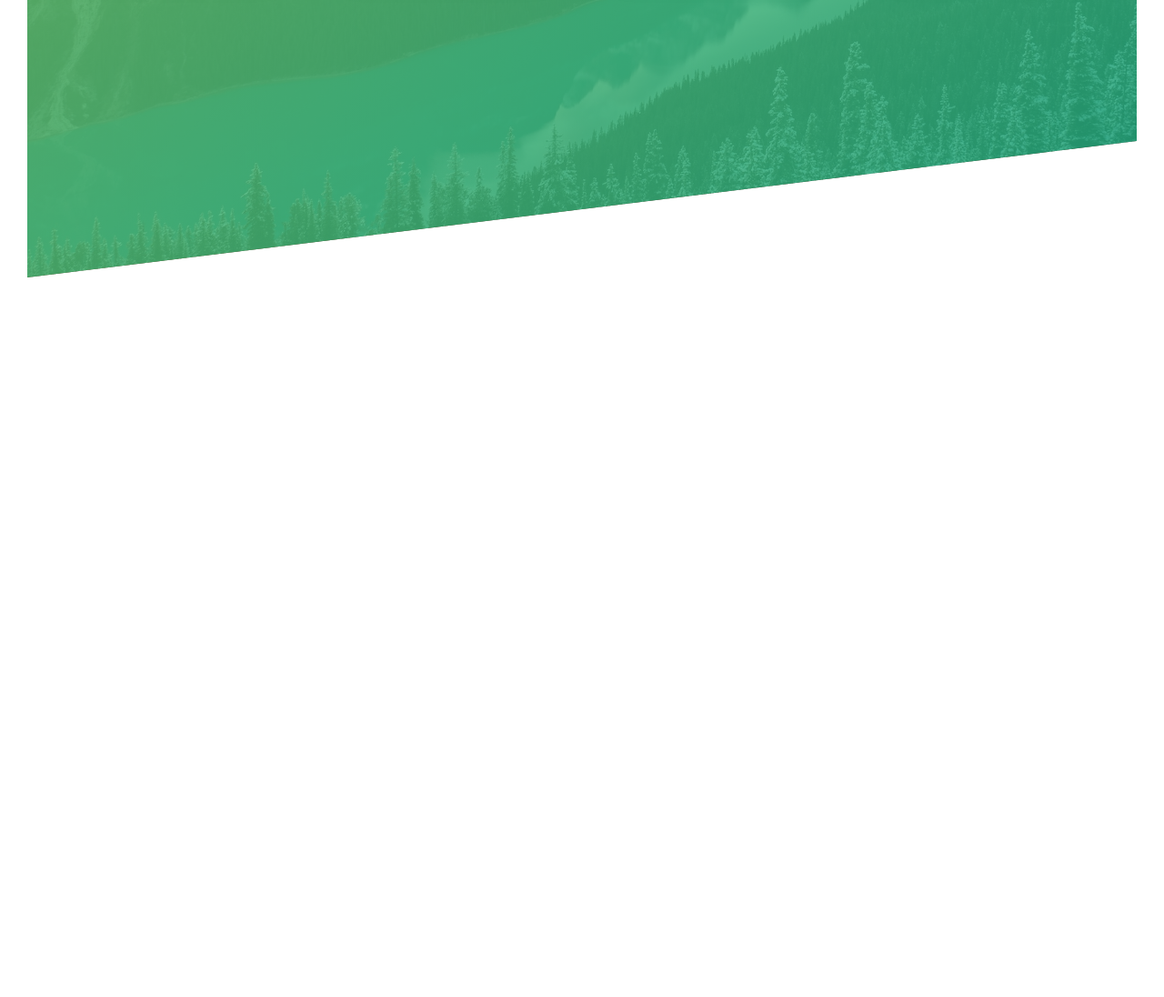
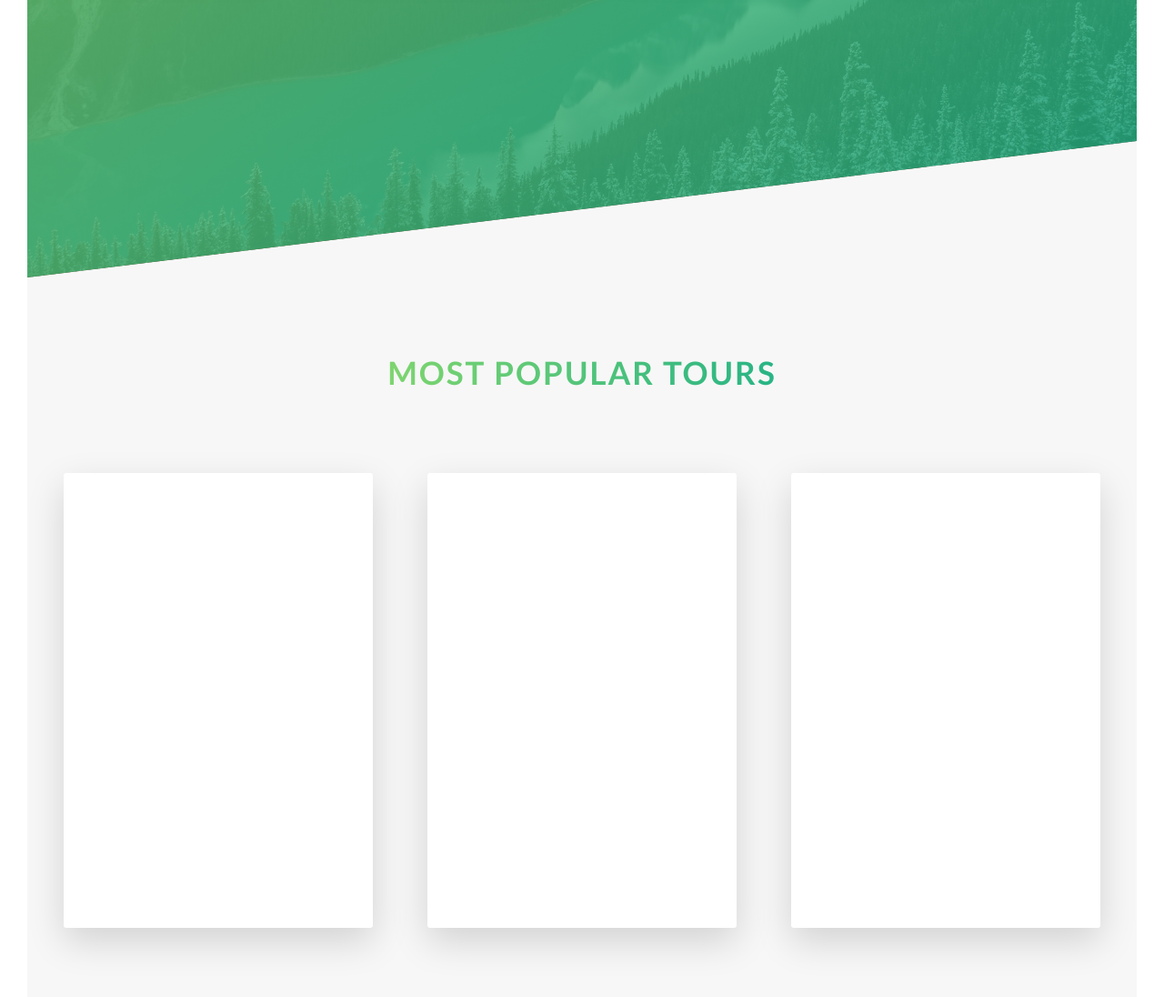
Before and after one commit to HellyZ/travel-agency-landing, a website: page index.html in a window 1280 px wide. Shown: the part 2115-3211 px from the top of the page at 91% size. Before the commit the page ends 2420 px from the top, so only its background shows below. Drawn offline with Linux system fonts and the light colour scheme.

Commit message:
add cards to section tours

```diff
--- a/index.html
+++ b/index.html
@@ -107,7 +107,46 @@
             </div>
           </div>
         </div>
+      </section>
+      <section class="section-tours">
+        <div class="u-center-text u-margin-bottom-big">
+          <h2 class="heading-secondary">
+            Most popular tours
+          </h2>
+        </div>
 
+        <div class="row">
+          <div class="col-1-of-3">
+            <div class="card">
+              <div class="card__side card__side--front card__side--front-1">
+                FRONT
+              </div>
+              <div class="card__side card__side--back card__side--back-1">
+                BACK
+              </div>
+            </div>
+          </div>
+          <div class="col-1-of-3">
+            <div class="card">
+              <div class="card__side card__side--front card__side--front-2">
+                FRONT
+              </div>
+              <div class="card__side card__side--back card__side--back-2">
+                BACK
+              </div>
+            </div>
+          </div>
+          <div class="col-1-of-3">
+            <div class="card">
+              <div class="card__side card__side--front card__side--front-3">
+                FRONT
+              </div>
+              <div class="card__side card__side--back card__side--back-3">
+                BACK
+              </div>
+            </div>
+          </div>
+        </div>
       </section>
     </main>
 
--- a/sass/abstracts/_variables.scss
+++ b/sass/abstracts/_variables.scss
@@ -2,6 +2,12 @@
 $color-primary: #55c57a;
 $color-primary-light: #7ed56f;
 $color-primary-dark: #28b485;
+
+$color-secondary-light: #ffb900;
+$color-secondary-dark: #ff7730;
+
+$color-tertiary-light: #2998ff;
+$color-tertiary-dark: #5643fa;
 
 $color-grey-light-1: #f7f7f7;
 
--- /dev/null
+++ b/sass/components/_card.scss
@@ -0,0 +1,74 @@
+.card {
+  perspective: 150rem;
+  -moz-perspective: 150rem;
+
+  height: 50rem;
+  position: relative;
+
+    &__side {
+      color: #fff;
+      height: 50rem;
+      font-size: 2rem;
+      position: absolute;
+      top: 0;
+      left: 0;
+      width: 100%;
+      backface-visibility: hidden;
+
+      border-radius: 3px;
+      -webkit-border-radius: 3px;
+      -moz-border-radius: 3px;
+      -ms-border-radius: 3px;
+      -o-border-radius: 3px;
+
+      box-shadow: 0 1.5rem 4rem rgba($color-black, .15);
+
+      transition: all .8s ease;
+      -webkit-transition: all .8s ease;
+      -moz-transition: all .8s ease;
+      -ms-transition: all .8s ease;
+      -o-transition: all .8s ease;
+
+      &--front {
+        background-color: $color-white;
+      }
+
+      &--back {
+        background-color: gold;
+
+        &-1 {
+          background-image: linear-gradient(to right bottom, $color-secondary-light, $color-secondary-dark);
+        }
+
+        &-2 {
+          background-image: linear-gradient(to right bottom, $color-primary-light, $color-primary-dark);
+        }
+
+        &-3 {
+          background-image: linear-gradient(to right bottom, $color-tertiary-light, $color-tertiary-dark);
+        }
+
+        transform: rotateY(180deg);
+        -webkit-transform: rotateY(180deg);
+        -moz-transform: rotateY(180deg);
+        -ms-transform: rotateY(180deg);
+        -o-transform: rotateY(180deg);
+      }
+    }
+
+  &:hover &__side--front{
+    transform: rotateY(180deg);
+    -webkit-transform: rotateY(180deg);
+    -moz-transform: rotateY(180deg);
+    -ms-transform: rotateY(180deg);
+    -o-transform: rotateY(180deg);
+  }
+
+  &:hover &__side--back{
+    transform: rotateY(0);
+    -webkit-transform: rotateY(0);
+    -moz-transform: rotateY(0);
+    -ms-transform: rotateY(0);
+    -o-transform: rotateY(0);
+}
+}
--- a/sass/main.scss
+++ b/sass/main.scss
@@ -8,6 +8,7 @@
 @import "./base/utilities";
 
 @import "./components/button";
+@import "./components/card";
 @import "./components/composition";
 @import "./components/feature-box";
 
--- a/sass/pages/_home.scss
+++ b/sass/pages/_home.scss
@@ -26,3 +26,9 @@
     -o-transform: skewY(7deg);
   }
 }
+
+.section-tours {
+  background-color: $color-grey-light-1;
+  padding: 25rem 0 50rem 0;
+  margin-top: -10rem;
+}
```
Also changed, not shown: css/style.css.
